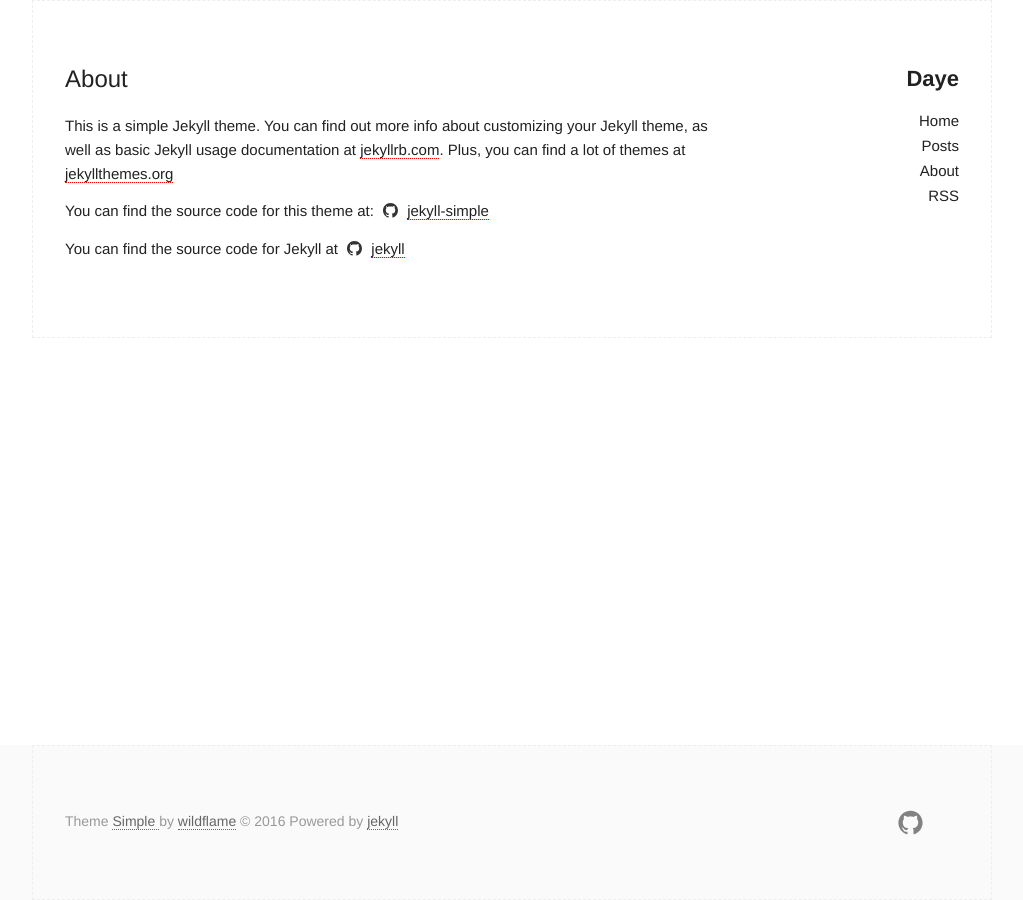
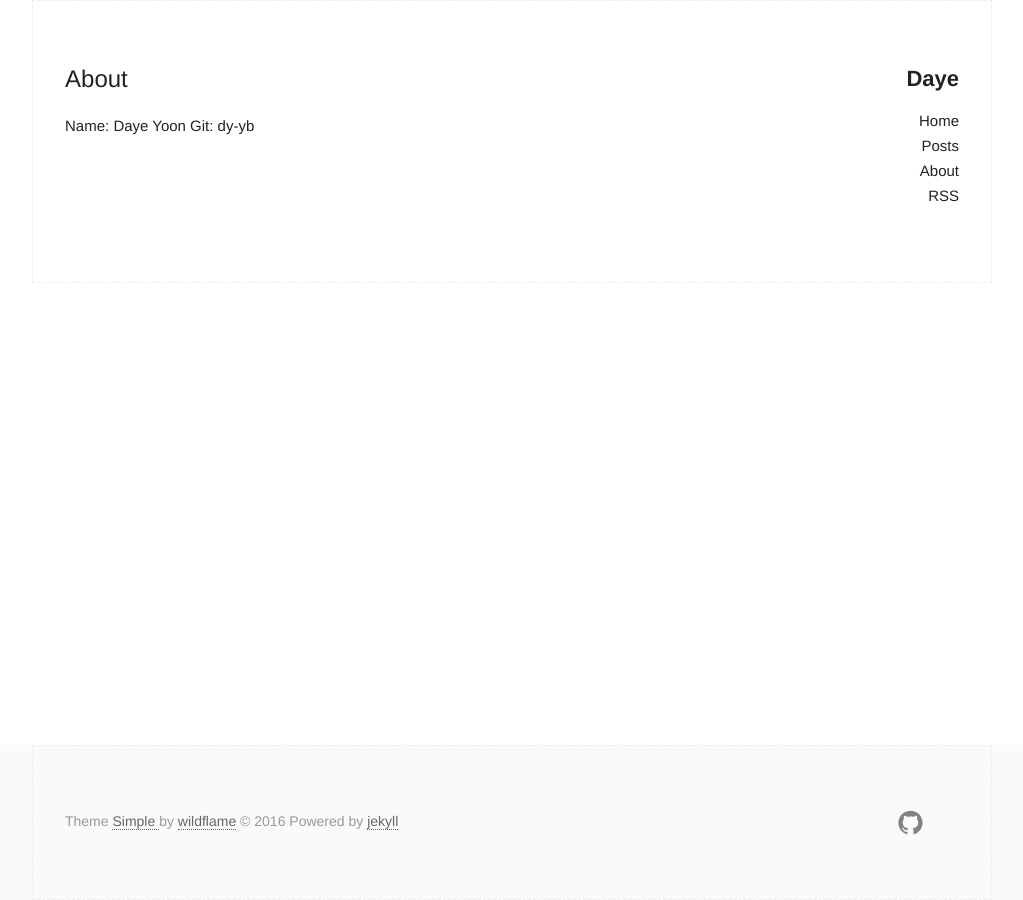
Before and after one commit to dy-yb/previous_blog, a Jekyll site: the page built from about.md, in a window 1280 px wide. Shown: the whole page, without its empty margins (128-1151 px from the left). Built offline with Jekyll 4.4.1, drawn with Linux system fonts in a browser that asks for light colours.

Commit message:
Update about.md

```diff
--- a/about.md
+++ b/about.md
@@ -4,8 +4,5 @@ title: About
 permalink: /about/
 ---
 
-This is a simple Jekyll theme. You can find out more info about customizing your Jekyll theme, as well as basic Jekyll usage documentation at [jekyllrb.com](http://jekyllrb.com/).  Plus, you can find a lot of themes at [jekyllthemes.org](http://jekyllthemes.org/)
-
-You can find the source code for this theme at: <data data-icon="ei-sc-github"></data>  [jekyll-simple](https://github.com/wild-flame/jekyll-simple)
-
-You can find the source code for Jekyll at <data data-icon="ei-sc-github"></data>  [jekyll](https://github.com/jekyll/jekyll)
+Name: Daye Yoon
+Git: dy-yb
```
